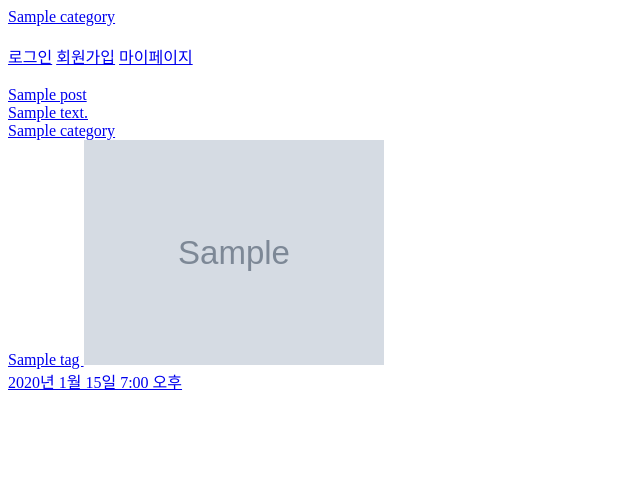
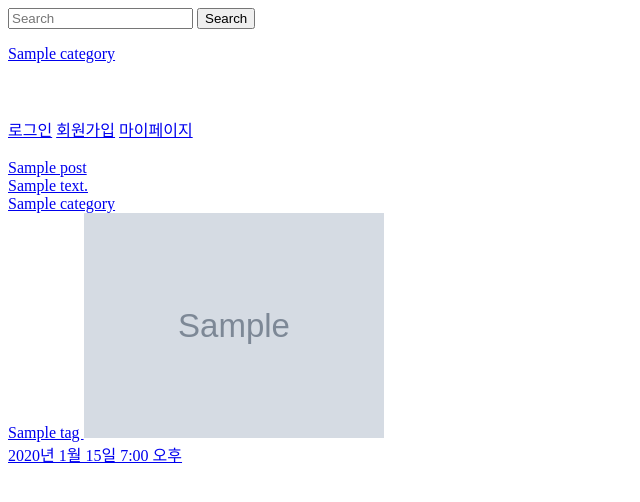
Before and after one commit to namseohyeon/cheer, a Django app: page / in a window 1280 px wide. Shown: the top 502 px of the page, without its empty margins (0-640 px from the left). Run offline with Django 4.2, Linux system fonts and the light colour scheme; tables that the repository leaves empty hold one stand-in row (values such as "Sample post"); grey boxes marked "Sample" are stand-in pictures.

Commit message:
검색 기능 구현

```diff
--- a/mainapp/templates/main.html
+++ b/mainapp/templates/main.html
@@ -1,6 +1,12 @@
+<form method="POST" action="{% url 'search' %}">
+  {% csrf_token %}
+  <input type="search" placeholder="Search" name="search">
+  <button type="submit"> Search </button>
+</form>
 {% for c in category %}
   <a href="{{ c.get_absolute_url }}">{{c}}<br>
-{% endfor %}<br>
+{% endfor %}<br><br><br>
+
 {% if user.is_authenticated %}
   <span>{{ user.name }}님 환영합니다 *^^*</span>
   <a class="dropdown-item" href="{% url 'logout' %}" data-toggle="modal" data-target="#logoutModal">
--- a/mainapp/urls.py
+++ b/mainapp/urls.py
@@ -12,7 +12,7 @@ urlpatterns = [
     path('comment_create/<int:pk>/', views.comment_create, name="comment_create"),
     path('comment_update/<int:pk>/', views.comment_update, name="comment_update"),
     path('comment_delete/<int:pk>/', views.comment_delete, name="comment_delete"),
-
+    path('board/search/', views.search, name='search'),
     path('scrap/<int:pk>/', views.scrap, name="scrap"),
     # path('scrap_delete/<int:pk>/', views.scrap_delete, name="scrap_delete"),
 
--- a/mainapp/views.py
+++ b/mainapp/views.py
@@ -2,6 +2,7 @@ from django.shortcuts import get_object_or_404, redirect, render
 from .models import Post, Comment, Category, Tag
 from mainapp.forms import PostForm, CommentForm
 from django.contrib import messages
+from django.db.models import Q
 # Create your views here.
 def main(request):
     post = Post.objects.all()
@@ -98,3 +99,23 @@ def tag_page(request,name):
             'tag': tag
         }
     )
+
+def search(request):
+    if request.method == 'POST':
+            search = request.POST['search']
+            post = Post.objects.filter(
+                Q(content__contains=search)|
+                Q(category__name__contains=search)|
+                Q(Tag__name__contains=search)|
+                Q(title__contains=search)
+            ).distinct()
+            # content= Post.objects.filter(content__contains=search)
+            # category = Post.objects.filter(category__name__contains=search)
+            # tag = Post.objects.filter(Tag__name__contains=search)
+            # c = Category.objects.filter(name__contains=search)
+            # t = Tag.objects.filter(name__contains = search)
+            # return render(request, 'search.html', {'search': search, 'title':title, 'content':content, 'category':category, 'tag':tag})
+            return render(request, 'search.html', {'post':post, 'search':search })
+
+    else:
+        return render(request, 'search.html', {})
```
Also changed, not shown: mainapp/templates/search.html (added, +18 -0 lines), mainapp/templates/cateogory_page.html (line endings or trailing spaces), mainapp/templates/tag_page.html (line endings or trailing spaces).
